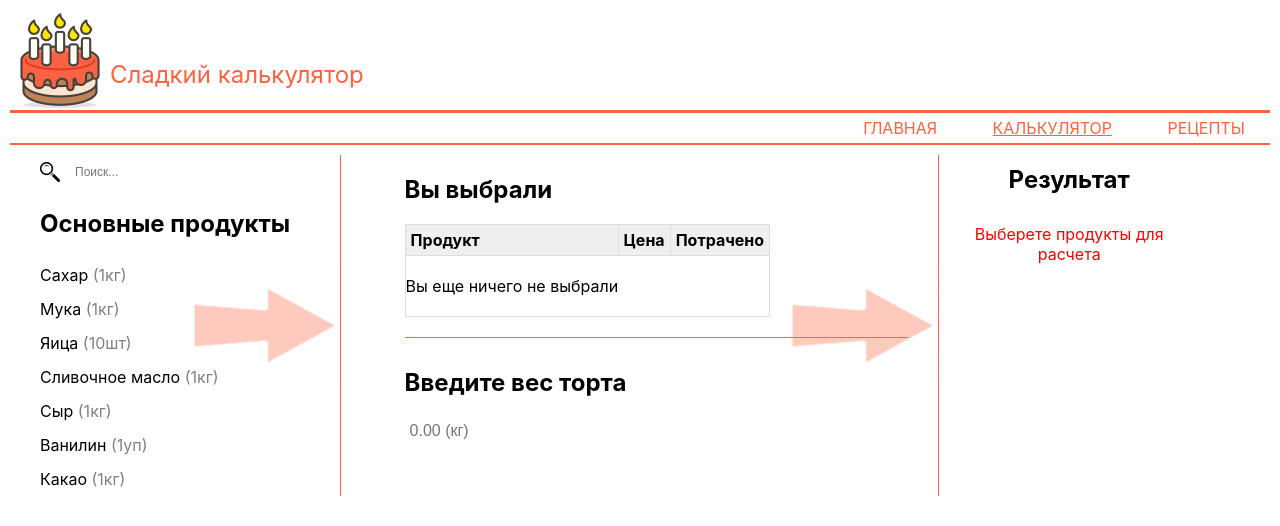
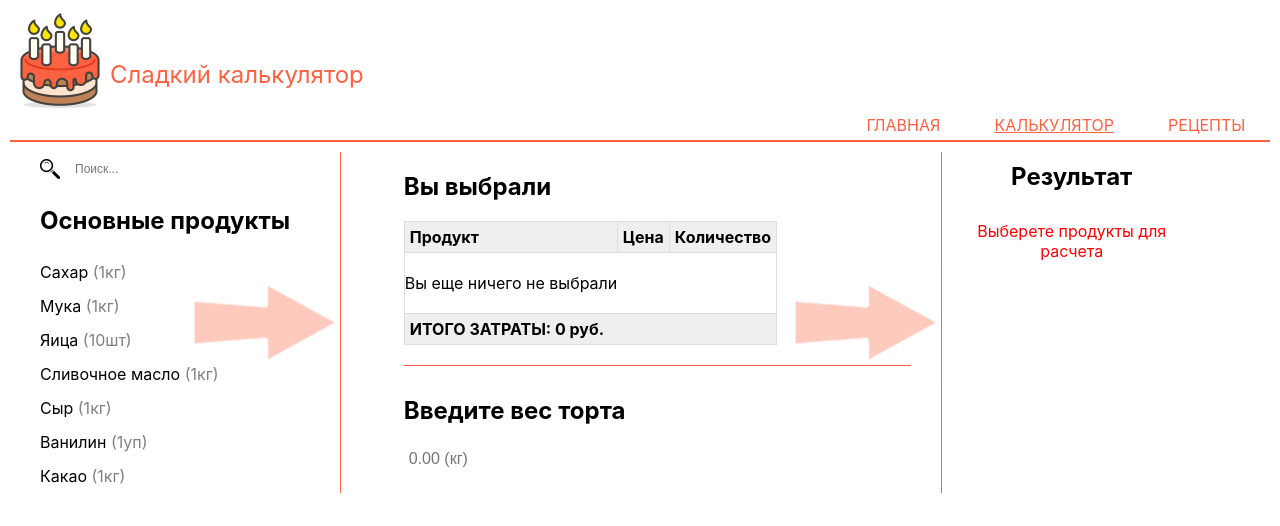
Before and after one commit to RomanNigaK/calc, a React (Create React App) app: page /calc in a window 1280 px wide. Shown: the top 526 px of the page. Built offline with nearby package versions, Linux system fonts and the light colour scheme.

Commit message:
добавление документации

```diff
--- a/src/components/calc/Calc.jsx
+++ b/src/components/calc/Calc.jsx
@@ -152,11 +152,16 @@ console.log(props)
                         <tr>
                             <th>Продукт</th>
                             <th>Цена</th>
-                            <th>Потрачено</th>
+                            <th>Количество</th>
                         </tr>
                         </thead>
                         <tbody>
                         {myList}
+                        <tr>
+                            <th colSpan="3">ИТОГО ЗАТРАТЫ: 0 руб.</th>
+
+
+                        </tr>
                         </tbody>
                     </table>
                 </div>
--- a/src/components/layout/layout.module.css
+++ b/src/components/layout/layout.module.css
@@ -14,7 +14,7 @@ a{
 }
 .header{
     grid-area: A;
-    border-bottom: 3px solid rgb(255,98,66);
+
 
     align-content: center;
 
```
Also changed, not shown: 2 other files (tests, documents, lock files or other folders).
